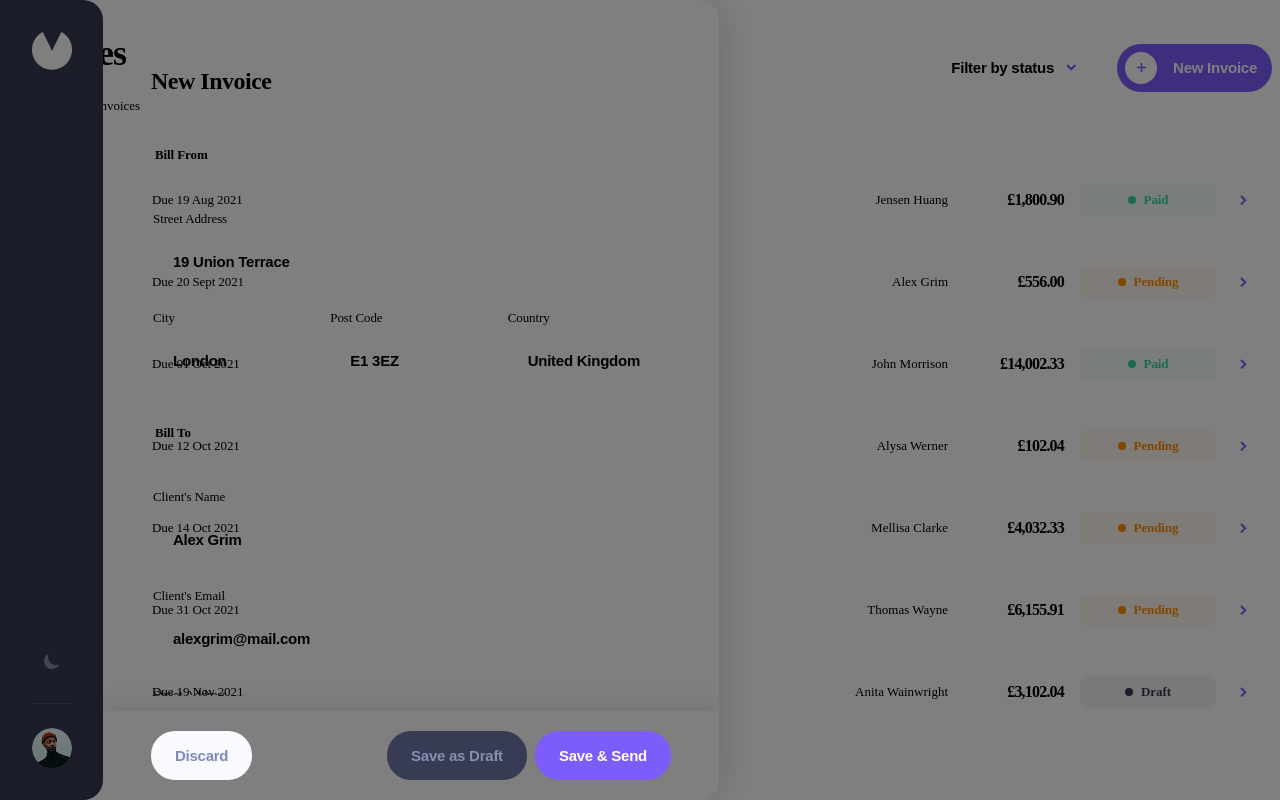
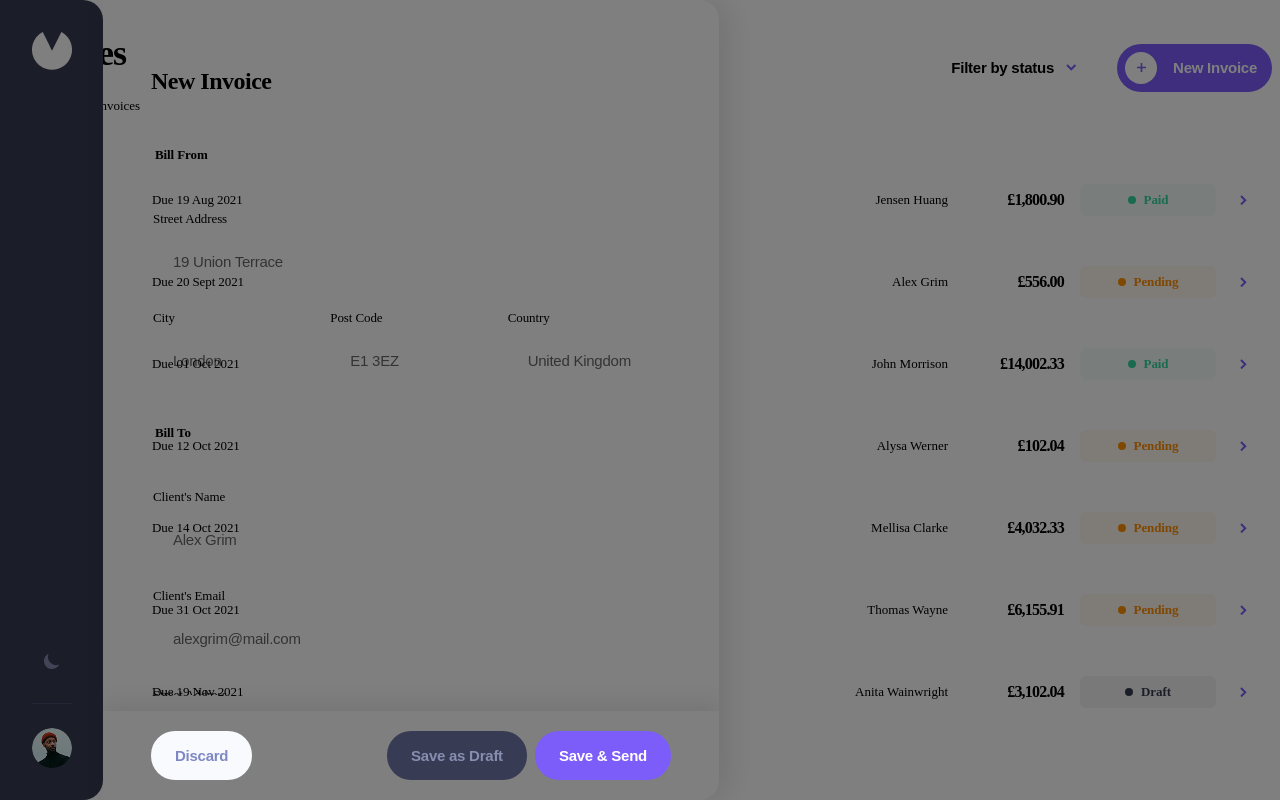
Before and after one commit to JasmineODaniel/INVOICE-MANAGEMENT-APP, a React (Vite) app: page / in a window 1280 px wide. Both pictures are taken after a click on the button "New Invoice". Built offline with nearby package versions, Linux system fonts and the light colour scheme; the HTML template or start-up script is replaced by a standard one.

Commit message:
Enhance InvoiceForm with touched state tracking
Added touched state to track form field interactions and updated input classes to reflect prefilled status.

```diff
--- a/src/components/InvoiceForm.jsx
+++ b/src/components/InvoiceForm.jsx
@@ -207,6 +207,7 @@ function InvoiceForm({ onClose, invoiceToEdit }) {
   })
 
   const [errors, setErrors] = useState({})
+  const [touched, setTouched] = useState({})
 
   useEffect(() => {
     const handleKey = (e) => { if (e.key === 'Escape') onClose() }
@@ -222,6 +223,7 @@ function InvoiceForm({ onClose, invoiceToEdit }) {
   const handleChange = (field, value) => {
     setForm(prev => ({ ...prev, [field]: value }))
     if (errors[field]) setErrors(prev => ({ ...prev, [field]: '' }))
+    setTouched(prev => ({ ...prev, [field]: true }))
   }
 
   const handleItemChange = (index, field, value) => {
@@ -312,6 +314,8 @@ function InvoiceForm({ onClose, invoiceToEdit }) {
     onClose()
   }
 
+  const prefilled = (field) => !touched[field] ? 'form-input--prefilled' : ''
+
   return (
     <div className="form-overlay">
       <div className="form-overlay__backdrop" onClick={onClose} />
@@ -338,20 +342,20 @@ function InvoiceForm({ onClose, invoiceToEdit }) {
                   Street Address
                   {errors.senderStreet && <span className="form-error">{errors.senderStreet}</span>}
                 </label>
-                <input id="senderStreet" className={`form-input ${errors.senderStreet ? 'form-input--error' : ''}`} value={form.senderStreet} onChange={e => handleChange('senderStreet', e.target.value)} />
+                <input id="senderStreet" className={`form-input ${errors.senderStreet ? 'form-input--error' : prefilled('senderStreet')}`} value={form.senderStreet} onChange={e => handleChange('senderStreet', e.target.value)} />
               </div>
               <div className="form-row">
                 <div className="form-group">
                   <label className="form-label" htmlFor="senderCity">City {errors.senderCity && <span className="form-error">{errors.senderCity}</span>}</label>
-                  <input id="senderCity" className={`form-input ${errors.senderCity ? 'form-input--error' : ''}`} value={form.senderCity} onChange={e => handleChange('senderCity', e.target.value)} />
+                  <input id="senderCity" className={`form-input ${errors.senderCity ? 'form-input--error' : prefilled('senderCity')}`} value={form.senderCity} onChange={e => handleChange('senderCity', e.target.value)} />
                 </div>
                 <div className="form-group">
                   <label className="form-label" htmlFor="senderPostCode">Post Code {errors.senderPostCode && <span className="form-error">{errors.senderPostCode}</span>}</label>
-                  <input id="senderPostCode" className={`form-input ${errors.senderPostCode ? 'form-input--error' : ''}`} value={form.senderPostCode} onChange={e => handleChange('senderPostCode', e.target.value)} />
+                  <input id="senderPostCode" className={`form-input ${errors.senderPostCode ? 'form-input--error' : prefilled('senderPostCode')}`} value={form.senderPostCode} onChange={e => handleChange('senderPostCode', e.target.value)} />
                 </div>
                 <div className="form-group">
                   <label className="form-label" htmlFor="senderCountry">Country {errors.senderCountry && <span className="form-error">{errors.senderCountry}</span>}</label>
-                  <input id="senderCountry" className={`form-input ${errors.senderCountry ? 'form-input--error' : ''}`} value={form.senderCountry} onChange={e => handleChange('senderCountry', e.target.value)} />
+                  <input id="senderCountry" className={`form-input ${errors.senderCountry ? 'form-input--error' : prefilled('senderCountry')}`} value={form.senderCountry} onChange={e => handleChange('senderCountry', e.target.value)} />
                 </div>
               </div>
             </fieldset>
@@ -359,28 +363,28 @@ function InvoiceForm({ onClose, invoiceToEdit }) {
               <legend className="form-section__legend">Bill To</legend>
               <div className="form-group form-group--full">
                 <label className="form-label" htmlFor="clientName">Client's Name {errors.clientName && <span className="form-error">{errors.clientName}</span>}</label>
-                <input id="clientName" className={`form-input ${errors.clientName ? 'form-input--error' : ''}`} value={form.clientName} onChange={e => handleChange('clientName', e.target.value)} placeholder="e.g. Alex Grim" />
+                <input id="clientName" className={`form-input ${errors.clientName ? 'form-input--error' : prefilled('clientName')}`} value={form.clientName} onChange={e => handleChange('clientName', e.target.value)} placeholder="e.g. Alex Grim" />
               </div>
               <div className="form-group form-group--full">
                 <label className="form-label" htmlFor="clientEmail">Client's Email {errors.clientEmail && <span className="form-error">{errors.clientEmail}</span>}</label>
-                <input id="clientEmail" type="email" className={`form-input ${errors.clientEmail ? 'form-input--error' : ''}`} value={form.clientEmail} onChange={e => handleChange('clientEmail', e.target.value)} placeholder="e.g. alexgrim@mail.com" />
+                <input id="clientEmail" type="email" className={`form-input ${errors.clientEmail ? 'form-input--error' : prefilled('clientEmail')}`} value={form.clientEmail} onChange={e => handleChange('clientEmail', e.target.value)} placeholder="e.g. alexgrim@mail.com" />
               </div>
               <div className="form-group form-group--full">
                 <label className="form-label" htmlFor="clientStreet">Street Address {errors.clientStreet && <span className="form-error">{errors.clientStreet}</span>}</label>
-                <input id="clientStreet" className={`form-input ${errors.clientStreet ? 'form-input--error' : ''}`} value={form.clientStreet} onChange={e => handleChange('clientStreet', e.target.value)} placeholder="e.g. 84 Church Way" />
+                <input id="clientStreet" className={`form-input ${errors.clientStreet ? 'form-input--error' : prefilled('clientStreet')}`} value={form.clientStreet} onChange={e => handleChange('clientStreet', e.target.value)} placeholder="e.g. 84 Church Way" />
               </div>
               <div className="form-row">
                 <div className="form-group">
                   <label className="form-label" htmlFor="clientCity">City {errors.clientCity && <span className="form-error">{errors.clientCity}</span>}</label>
-                  <input id="clientCity" className={`form-input ${errors.clientCity ? 'form-input--error' : ''}`} value={form.clientCity} onChange={e => handleChange('clientCity', e.target.value)} placeholder="e.g. Bradford" />
+                  <input id="clientCity" className={`form-input ${errors.clientCity ? 'form-input--error' : prefilled('clientCity')}`} value={form.clientCity} onChange={e => handleChange('clientCity', e.target.value)} placeholder="e.g. Bradford" />
                 </div>
                 <div className="form-group">
                   <label className="form-label" htmlFor="clientPostCode">Post Code {errors.clientPostCode && <span className="form-error">{errors.clientPostCode}</span>}</label>
-                  <input id="clientPostCode" className={`form-input ${errors.clientPostCode ? 'form-input--error' : ''}`} value={form.clientPostCode} onChange={e => handleChange('clientPostCode', e.target.value)} placeholder="e.g. BD1 9PB" />
+                  <input id="clientPostCode" className={`form-input ${errors.clientPostCode ? 'form-input--error' : prefilled('clientPostCode')}`} value={form.clientPostCode} onChange={e => handleChange('clientPostCode', e.target.value)} placeholder="e.g. BD1 9PB" />
                 </div>
                 <div className="form-group">
                   <label className="form-label" htmlFor="clientCountry">Country {errors.clientCountry && <span className="form-error">{errors.clientCountry}</span>}</label>
-                  <input id="clientCountry" className={`form-input ${errors.clientCountry ? 'form-input--error' : ''}`} value={form.clientCountry} onChange={e => handleChange('clientCountry', e.target.value)} placeholder="e.g. United Kingdom" />
+                  <input id="clientCountry" className={`form-input ${errors.clientCountry ? 'form-input--error' : prefilled('clientCountry')}`} value={form.clientCountry} onChange={e => handleChange('clientCountry', e.target.value)} placeholder="e.g. United Kingdom" />
                 </div>
               </div>
             </fieldset>
@@ -409,7 +413,7 @@ function InvoiceForm({ onClose, invoiceToEdit }) {
                 </label>
                 <input
                   id="description"
-                  className={`form-input ${errors.description ? 'form-input--error' : ''}`}
+                  className={`form-input ${errors.description ? 'form-input--error' : prefilled('description')}`}
                   value={form.description}
                   onChange={e => handleChange('description', e.target.value)}
                   placeholder="e.g. Graphic Design"
```
